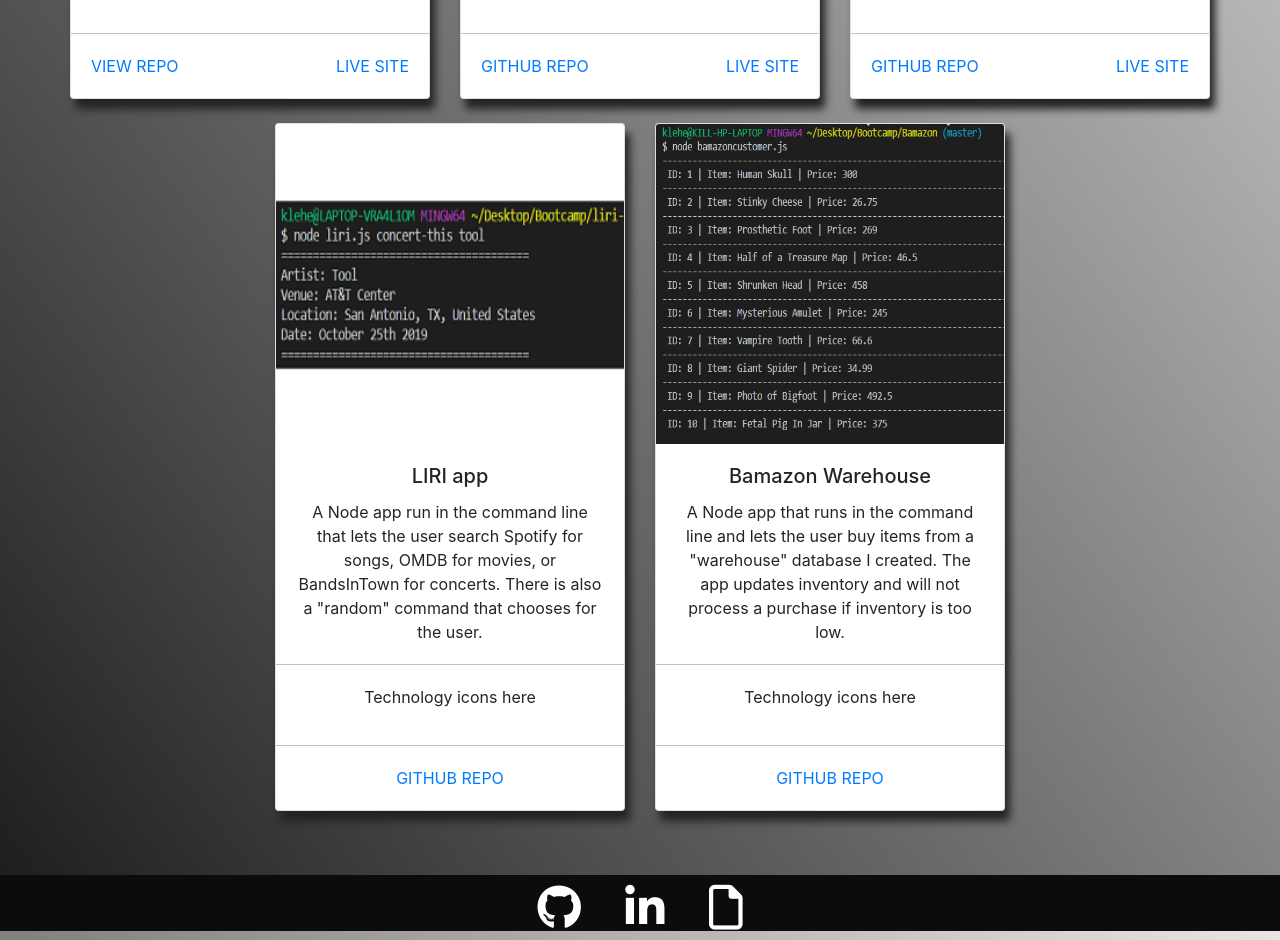
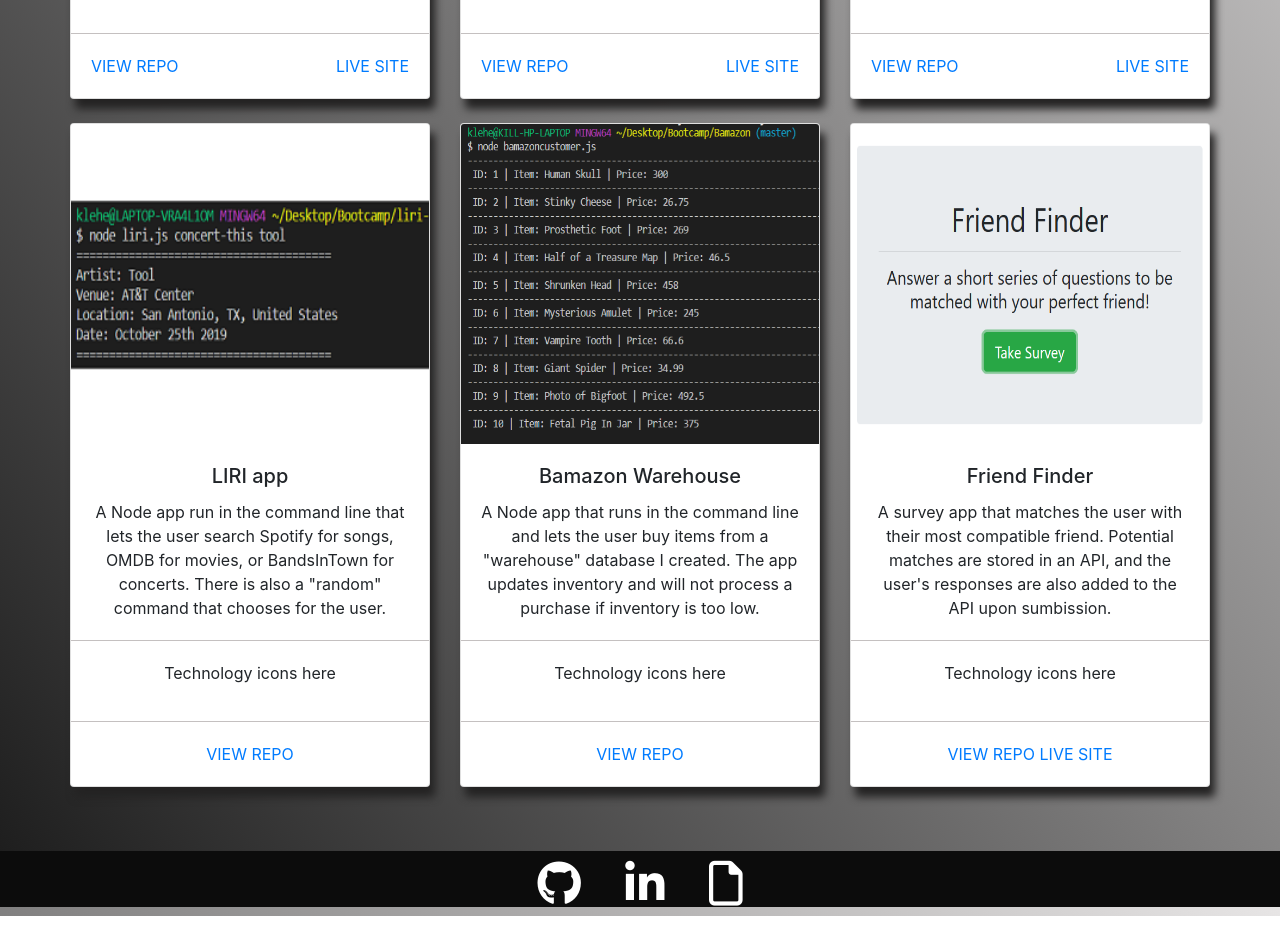
Before and after one commit to killoranrivers/Updated-Portfolio, a plain HTML site: page projects.html in a window 1280 px wide. Shown: the part 787-1727 px from the top of the page. After the commit the page ends 1703 px from the top, so only its background shows below. Drawn offline with nearby package versions, Linux system fonts and the light colour scheme.

Commit message:
Updated projects page

```diff
--- a/projects.html
+++ b/projects.html
@@ -84,7 +84,7 @@
                             <p>Technology icons here</p>
                         </div>
                         <div class="card-body d-flex flex-row">
-                            <a href="https://github.com/ToxicNerd13/Word-Guess-Game" class="card-link">GITHUB REPO</a>
+                            <a href="https://github.com/ToxicNerd13/Word-Guess-Game" class="card-link">VIEW REPO</a>
                             <a href="https://toxicnerd13.github.io/Word-Guess-Game/" class="card-link ml-auto">LIVE
                                 SITE</a>
                         </div>
@@ -103,7 +103,7 @@
                             <p>Technology icons here</p>
                         </div>
                         <div class="card-body d-flex flex-row">
-                            <a href="https://github.com/ToxicNerd13/Fright-Finder" class="card-link">GITHUB REPO</a>
+                            <a href="https://github.com/ToxicNerd13/Fright-Finder" class="card-link">VIEW REPO</a>
                             <a href="https://toxicnerd13.github.io/Fright-Finder/" class="card-link ml-auto">LIVE
                                 SITE</a>
                         </div>
@@ -111,8 +111,6 @@
                 </div>
             </div>
             <div class="row">
-                <div class="col-sm-2"></div>
-                <div class="col-sm-8">
                     <div class="card-deck">
                         <div class="card text-center">
                             <img src="./assets/images/liri-node.png" class="card-img-top"
@@ -128,7 +126,7 @@
                                 <p>Technology icons here</p>
                             </div>
                             <div class="card-body">
-                                <a href="https://github.com/ToxicNerd13/liri-node-app" class="card-link">GITHUB REPO</a>
+                                <a href="https://github.com/ToxicNerd13/liri-node-app" class="card-link">VIEW REPO</a>
                             </div>
                         </div>
 
@@ -148,12 +146,28 @@
                                 <p>Technology icons here</p>
                             </div>
                             <div class="card-body">
-                                <a href="https://github.com/ToxicNerd13/Bamazon" class="card-link">GITHUB REPO</a>
+                                <a href="https://github.com/ToxicNerd13/Bamazon" class="card-link">VIEW REPO</a>
                             </div>
                         </div>
+
+                        <div class="card text-center">
+                            <img src="./assets/images/friend-finder.png" class="card-img-top"
+                                alt="Friend Finder app screenshot">
+                            <div class="card-body">
+                                <h5 class="card-title">Friend Finder</h5>
+                                <p class="card-text">A survey app that matches the user with their most compatible friend. Potential matches are stored in an API, and the user's responses are also added to the API upon sumbission.</p>
+                            </div>
+                            <div class="card-body" id="tech-used">
+                                <p>Technology icons here</p>
+                            </div>
+                            <div class="card-body">
+                                <a href="https://github.com/ToxicNerd13/Friend-Finder" class="card-link">VIEW REPO</a>
+                                <a href="https://vast-spire-25135.herokuapp.com/" class="card-link ml-auto">LIVE
+                                    SITE</a>
+                            </div>
+                        </div>
+
                     </div>
-                </div>
-                <div class="col-sm-2"></div>
             </div>
         </div>
     </main>
```
Also changed, not shown: assets/images/friend-finder.png (added).
